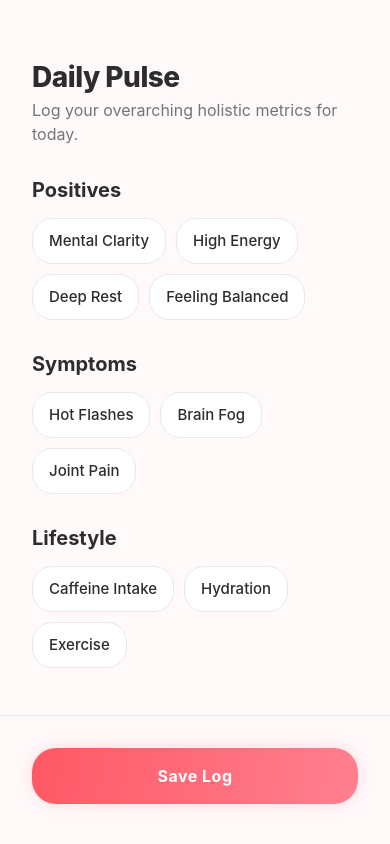
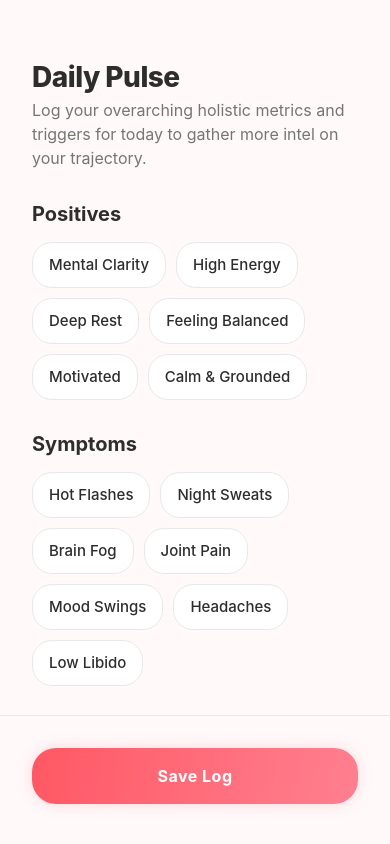
Before and after one commit to Netshadows/Hot-Flash, a React Native app in the folder mobile/: screen /DailyPulse in a window 390 px wide. Built offline with nearby package versions, Linux system fonts and the light colour scheme.

Commit message:
feat: Elaborate Daily Pulse screen with unstructured text input and richer symptom mapping

```diff
--- a/mobile/src/screens/DailyPulseScreen.js
+++ b/mobile/src/screens/DailyPulseScreen.js
@@ -1,5 +1,5 @@
 import React, { useState } from 'react';
-import { View, StyleSheet, ScrollView, TouchableOpacity } from 'react-native';
+import { View, StyleSheet, ScrollView, TouchableOpacity, TextInput } from 'react-native';
 import { AppText } from '../components/Typography';
 import { Button } from '../components/Button';
 import { COLORS, SPACING, RADIUS } from '../constants/theme';
@@ -12,28 +12,38 @@ export const DailyPulseScreen = ({ navigation }) => {
                 { id: 'mental_clarity', label: 'Mental Clarity' },
                 { id: 'high_energy', label: 'High Energy' },
                 { id: 'deep_rest', label: 'Deep Rest' },
-                { id: 'feeling_balanced', label: 'Feeling Balanced' }
+                { id: 'feeling_balanced', label: 'Feeling Balanced' },
+                { id: 'motivated', label: 'Motivated' },
+                { id: 'calm', label: 'Calm & Grounded' }
             ]
         },
         {
             title: "Symptoms",
             items: [
                 { id: 'hot_flash', label: 'Hot Flashes' },
+                { id: 'night_sweats', label: 'Night Sweats' },
                 { id: 'brain_fog', label: 'Brain Fog' },
-                { id: 'joint_pain', label: 'Joint Pain' }
+                { id: 'joint_pain', label: 'Joint Pain' },
+                { id: 'mood_swings', label: 'Mood Swings' },
+                { id: 'headaches', label: 'Headaches' },
+                { id: 'low_libido', label: 'Low Libido' }
             ]
         },
         {
-            title: "Lifestyle",
+            title: "Lifestyle Elements",
             items: [
                 { id: 'caffeine', label: 'Caffeine Intake' },
-                { id: 'hydration', label: 'Hydration' },
-                { id: 'exercise', label: 'Exercise' }
+                { id: 'alcohol', label: 'Alcohol Intake' },
+                { id: 'hydration', label: 'Good Hydration' },
+                { id: 'exercise', label: 'Exercise/Movement' },
+                { id: 'high_stress', label: 'High Stress' },
+                { id: 'supplements', label: 'Took Supplements' }
             ]
         }
     ];
 
     const [selectedItems, setSelectedItems] = useState([]);
+    const [notes, setNotes] = useState('');
 
     const toggleItem = (id) => {
         if (selectedItems.includes(id)) {
@@ -44,15 +54,15 @@ export const DailyPulseScreen = ({ navigation }) => {
     };
 
     const handleSave = () => {
-        console.log("Saving Daily Pulse Data:", selectedItems);
+        console.log("Saving Daily Pulse Data:", { items: selectedItems, notes });
         navigation.goBack();
     };
 
     return (
         <View style={styles.container}>
-            <ScrollView contentContainerStyle={styles.content}>
+            <ScrollView contentContainerStyle={styles.content} keyboardShouldPersistTaps="handled">
                 <AppText variant="heading1" style={styles.header}>Daily Pulse</AppText>
-                <AppText variant="body" style={styles.subHeader}>Log your overarching holistic metrics for today.</AppText>
+                <AppText variant="body" style={styles.subHeader}>Log your overarching holistic metrics and triggers for today to gather more intel on your trajectory.</AppText>
 
                 {categories.map((category) => (
                     <View key={category.title} style={styles.section}>
@@ -75,6 +85,21 @@ export const DailyPulseScreen = ({ navigation }) => {
                         </View>
                     </View>
                 ))}
+
+                <View style={styles.section}>
+                    <AppText variant="heading2" style={styles.sectionTitle}>Any additional context?</AppText>
+                    <TextInput
+                        style={styles.textInput}
+                        multiline
+                        numberOfLines={4}
+                        placeholder="Log any unstructured thoughts, triggers, or severity notes here for the AI to analyze..."
+                        placeholderTextColor={COLORS.textMuted}
+                        value={notes}
+                        onChangeText={setNotes}
+                        textAlignVertical="top"
+                    />
+                </View>
+
             </ScrollView>
 
             <View style={styles.footer}>
@@ -106,5 +131,15 @@ const styles = StyleSheet.create({
     },
     pillText: { fontSize: 15, color: COLORS.textMain, fontWeight: '500' },
     pillTextSelected: { color: COLORS.surface, fontWeight: '700' },
+    textInput: {
+        backgroundColor: COLORS.surface,
+        borderWidth: 1.5,
+        borderColor: '#E8E8E8',
+        borderRadius: RADIUS.md,
+        padding: SPACING.md,
+        fontSize: 16,
+        color: COLORS.textMain,
+        minHeight: 120,
+    },
     footer: { padding: SPACING.xl, paddingBottom: 40, borderTopWidth: 1, borderTopColor: '#E8E8E8', backgroundColor: COLORS.background }
 });
```
